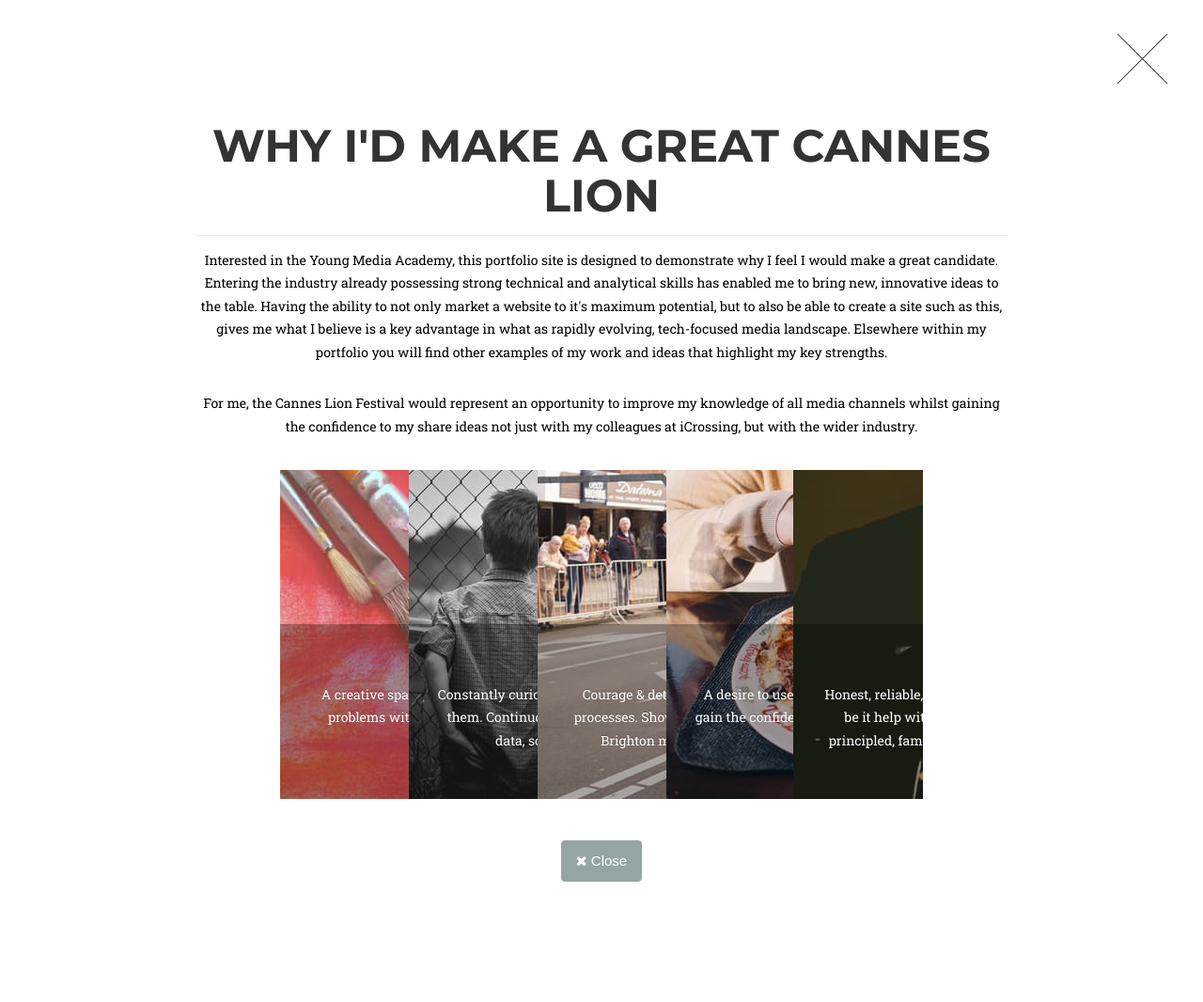
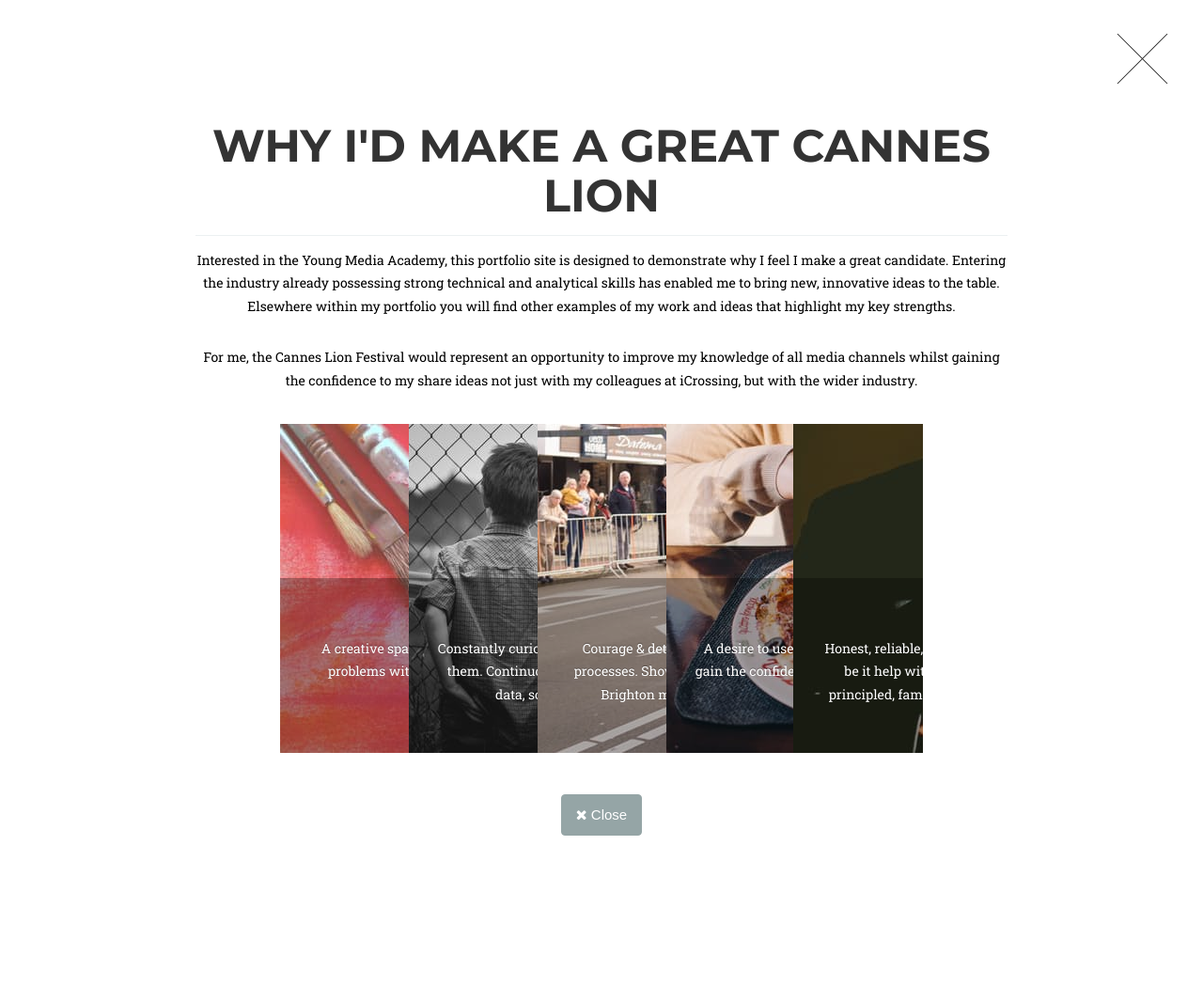
Before and after one commit to canneslionrobg/canneslionrobg.github.io, a Jekyll site: the page cannes_lion.html, which Jekyll copies as it is, in a window 1280 px wide. Shown: the whole page at 94% size. Built offline with Jekyll 4.4.1, drawn with Linux system fonts in a browser that asks for light colours; after the commit the page ends 1017 px from its top, so only the background shows below that.

Commit message:
update why choose me

```diff
--- a/cannes_lion.html
+++ b/cannes_lion.html
@@ -82,7 +82,7 @@
 	<div class="modal-body">
 	<h2>Why I'd Make A Great Cannes Lion</h2>
 	<hr class="star-primary">
-	<p>Interested in the Young Media Academy, this portfolio site is designed to demonstrate why I feel I would make a great candidate. Entering the industry already possessing strong technical and analytical skills has enabled me to bring new, innovative ideas to the table. Having the ability to not only market a website to it's maximum potential, but to also be able to create a site such as this, gives me what I believe is a key advantage in what as rapidly evolving, tech-focused media landscape. Elsewhere within my portfolio you will find other examples of my work and ideas that highlight my key strengths.</p>
+	<p>Interested in the Young Media Academy, this portfolio site is designed to demonstrate why I feel I make a great candidate. Entering the industry already possessing strong technical and analytical skills has enabled me to bring new, innovative ideas to the table. Elsewhere within my portfolio you will find other examples of my work and ideas that highlight my key strengths.</p>
   <p>For me, the Cannes Lion Festival would represent an opportunity to improve my knowledge of all media channels whilst gaining the confidence to my share ideas not just with my colleagues at iCrossing, but with the wider industry.</p>
 	<div id="container">
 		<div class="flexslider">
```
